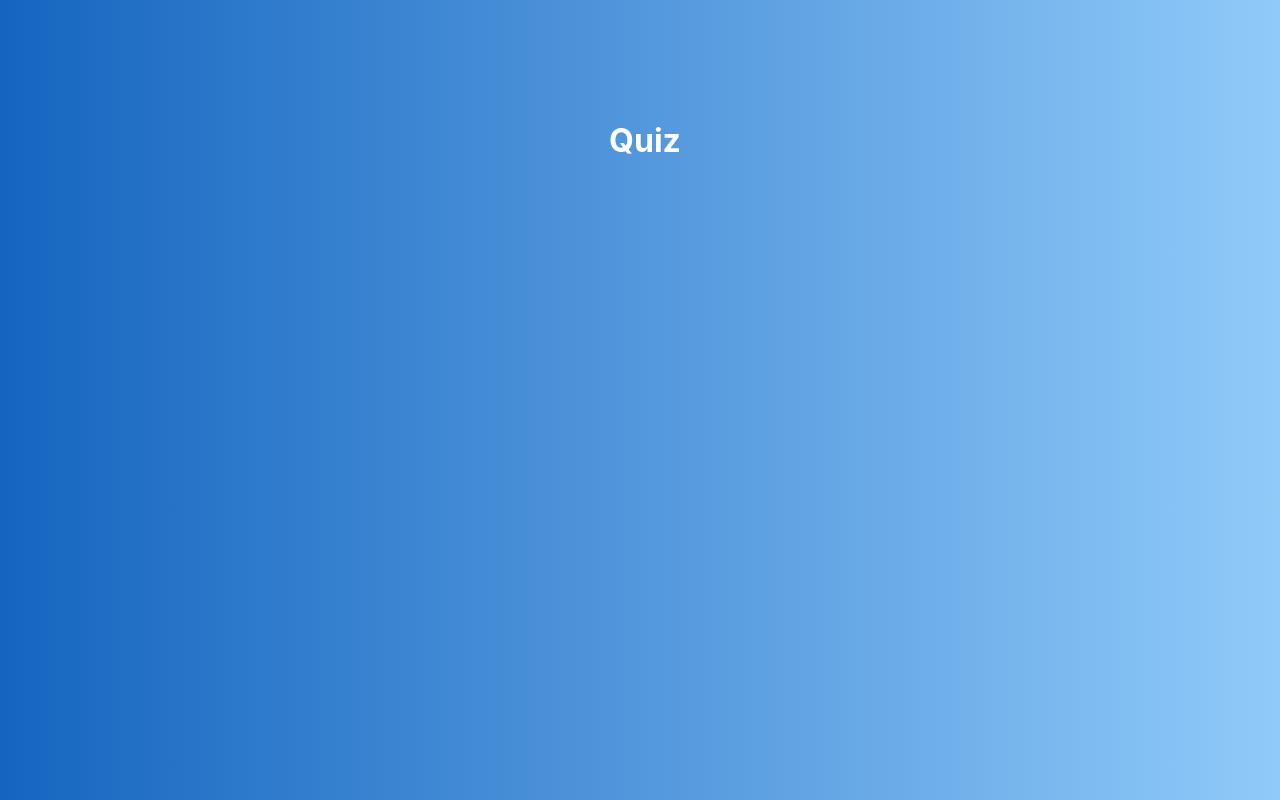
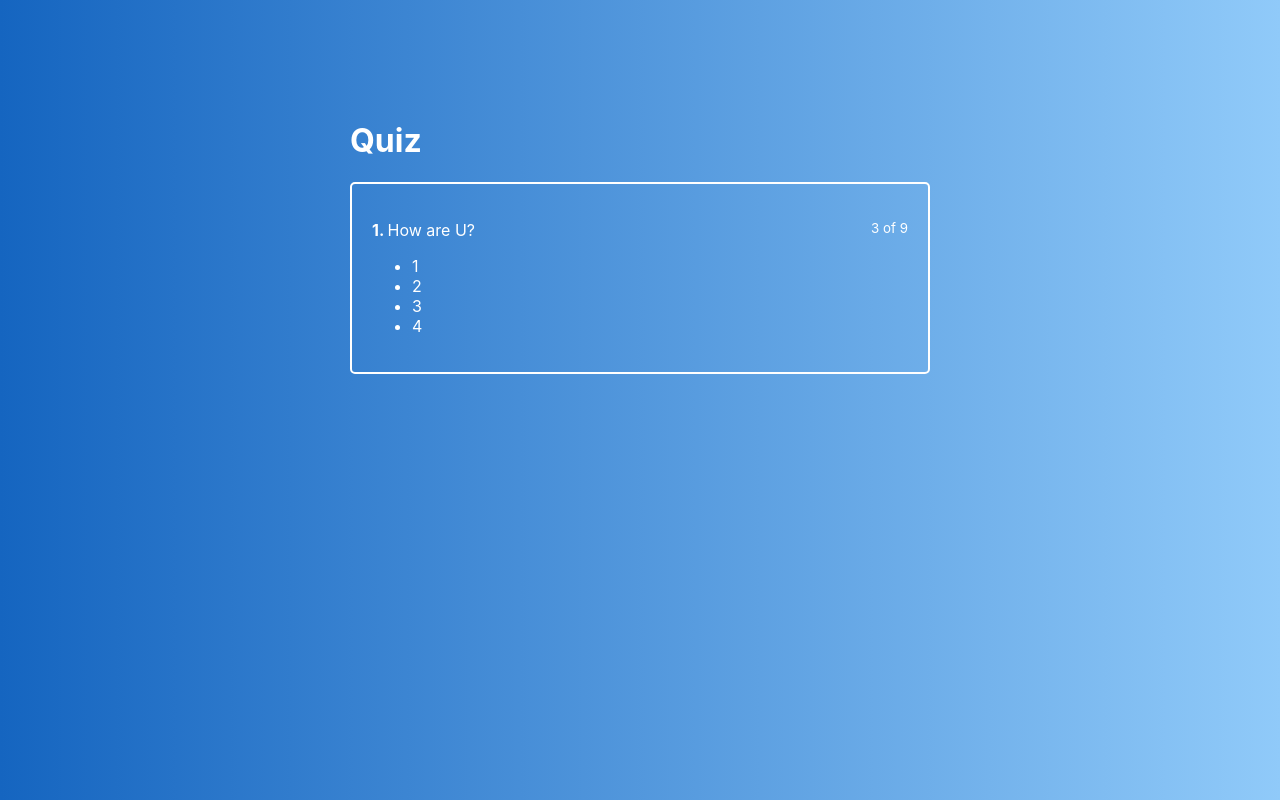
Before and after one commit to Kpexa/quiz, a React (Create React App) app: page / in a window 1280 px wide. Built offline with nearby package versions, Linux system fonts and the light colour scheme.

Commit message:
add component ActiveQuiz

```diff
--- /dev/null
+++ b/src/components/active-quiz/ActiveQuiz.module.css
@@ -0,0 +1,13 @@
+.active_quiz {
+  padding: 20px;
+  color: white;
+  border: 2px solid white;
+  border-radius: 5px;
+  margin: 0 10px;
+  box-sizing: border-box;
+}
+
+.question {
+  display: flex;
+  justify-content: space-between;
+}
--- /dev/null
+++ b/src/components/active-quiz/ActiveQuiz.tsx
@@ -0,0 +1,24 @@
+import React from 'react'
+import classes from './ActiveQuiz.module.css'
+
+const ActiveQuiz = () => {
+  return (
+    <div className={classes.active_quiz}>
+      <p className={classes.question}>
+        <span>
+          <strong>1. </strong>
+          How are U?
+        </span>
+        <small>3 of 9</small>
+      </p>
+      <ul>
+        <li>1</li>
+        <li>2</li>
+        <li>3</li>
+        <li>4</li>
+      </ul>
+    </div>
+  )
+}
+
+export default ActiveQuiz
--- a/src/containers/quiz/Quiz.module.css
+++ b/src/containers/quiz/Quiz.module.css
@@ -11,3 +11,7 @@
   color: white;
   margin-left: 10px;
 }
+
+.quiz_wrapper {
+  width: 600px;
+}
--- a/src/containers/quiz/Quiz.tsx
+++ b/src/containers/quiz/Quiz.tsx
@@ -1,4 +1,5 @@
 import React from 'react'
+import ActiveQuiz from '../../components/active-quiz/ActiveQuiz'
 import classes from './Quiz.module.css'
 
 type QuizState = {
@@ -13,7 +14,10 @@ class Quiz extends React.Component<{}, QuizState> {
   render() {
     return (
       <div className={classes.quiz_main}>
-        <h1>Quiz</h1>
+        <div className={classes.quiz_wrapper}>
+          <h1>Quiz</h1>
+          <ActiveQuiz />
+        </div>
       </div>
     )
   }
```
